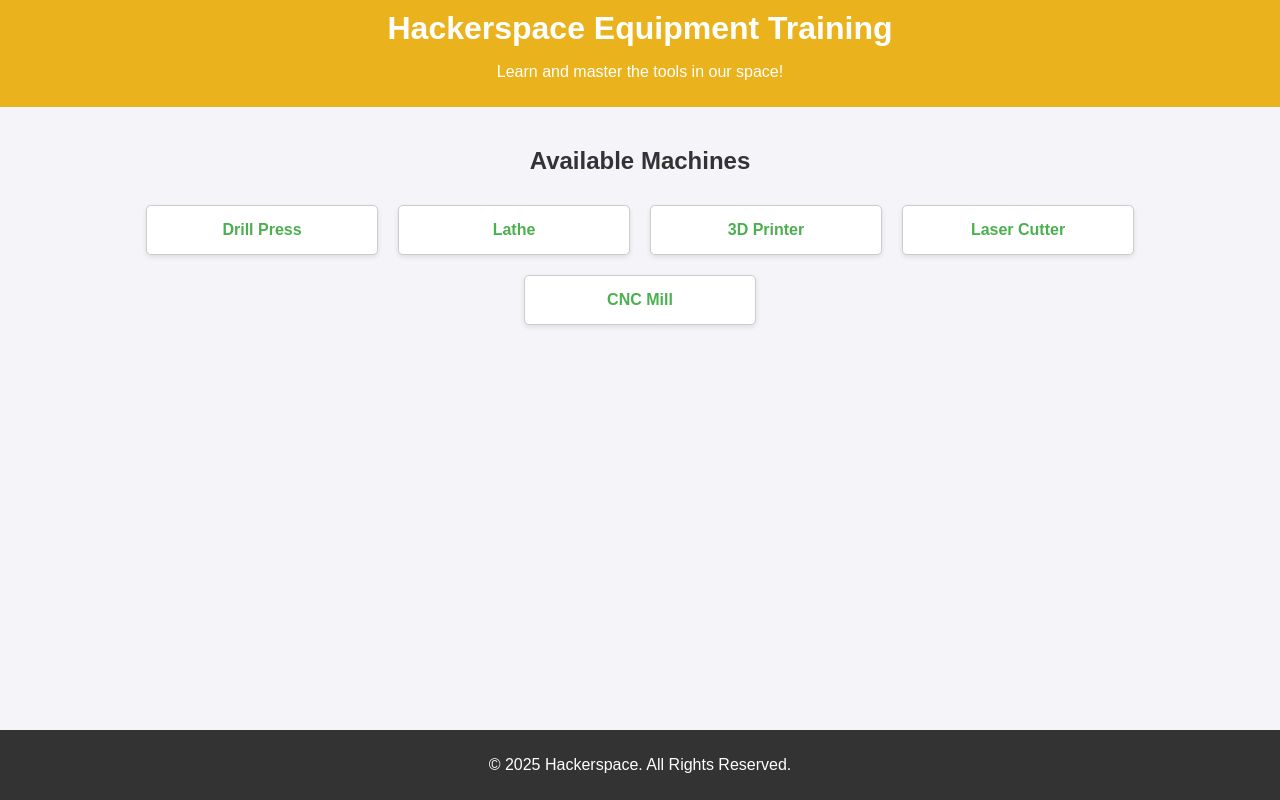
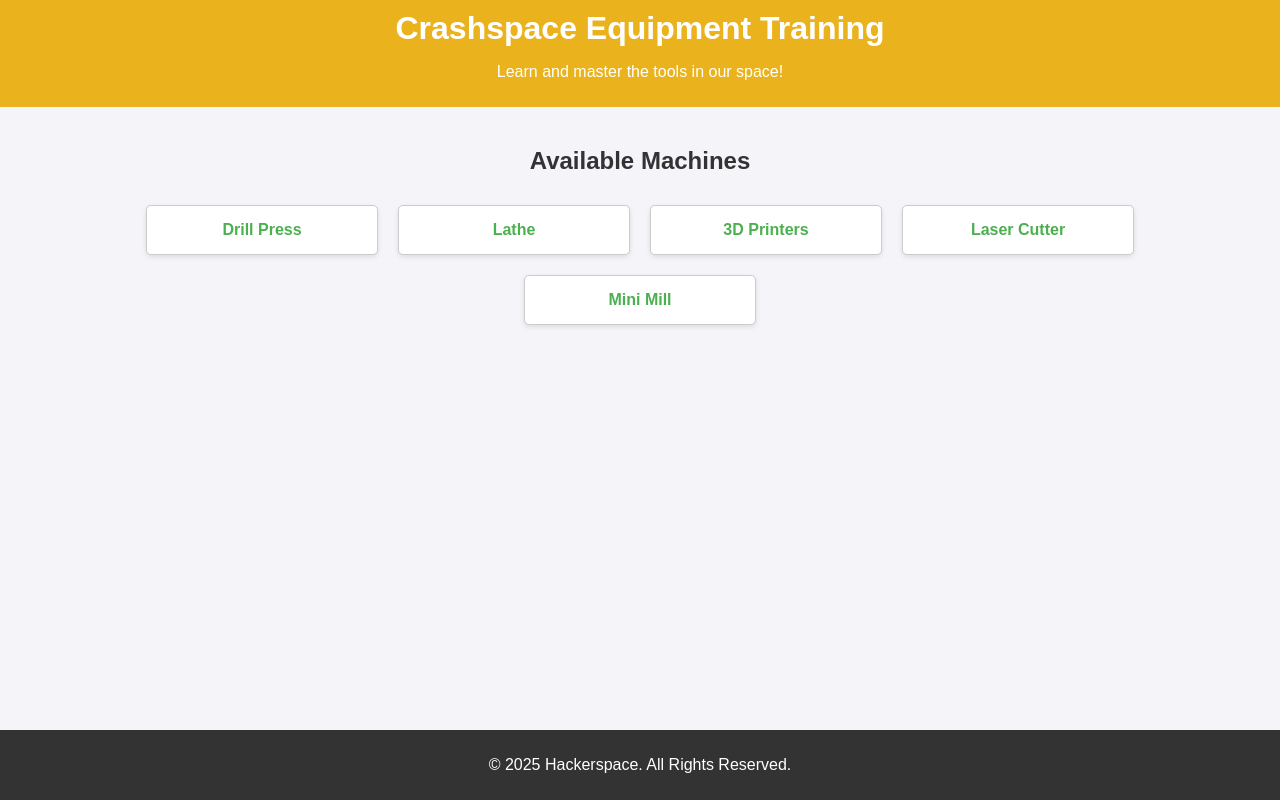
Before and after one commit to risknc/risknc.github.io, a plain HTML site: page index.html in a window 1280 px wide. Drawn offline with Linux system fonts and the light colour scheme.

Commit message:
Update index.html

```diff
--- a/index.html
+++ b/index.html
@@ -58,7 +58,7 @@
 </head>
 <body>
     <header>
-        <h1>Hackerspace Equipment Training</h1>
+        <h1>Crashspace Equipment Training</h1>
         <p>Learn and master the tools in our space!</p>
     </header>
     <main>
@@ -71,13 +71,13 @@
                 <a href="machines/lathe.html">Lathe</a>
             </li>
             <li class="machine-item">
-                <a href="machines/3d-printer.html">3D Printer</a>
+                <a href="machines/3d-printer.html">3D Printers</a>
             </li>
             <li class="machine-item">
                 <a href="machines/laser-cutter.html">Laser Cutter</a>
             </li>
             <li class="machine-item">
-                <a href="machines/cnc-mill.html">CNC Mill</a>
+                <a href="machines/cnc-mill.html">Mini Mill</a>
             </li>
         </ul>
     </main>
```
